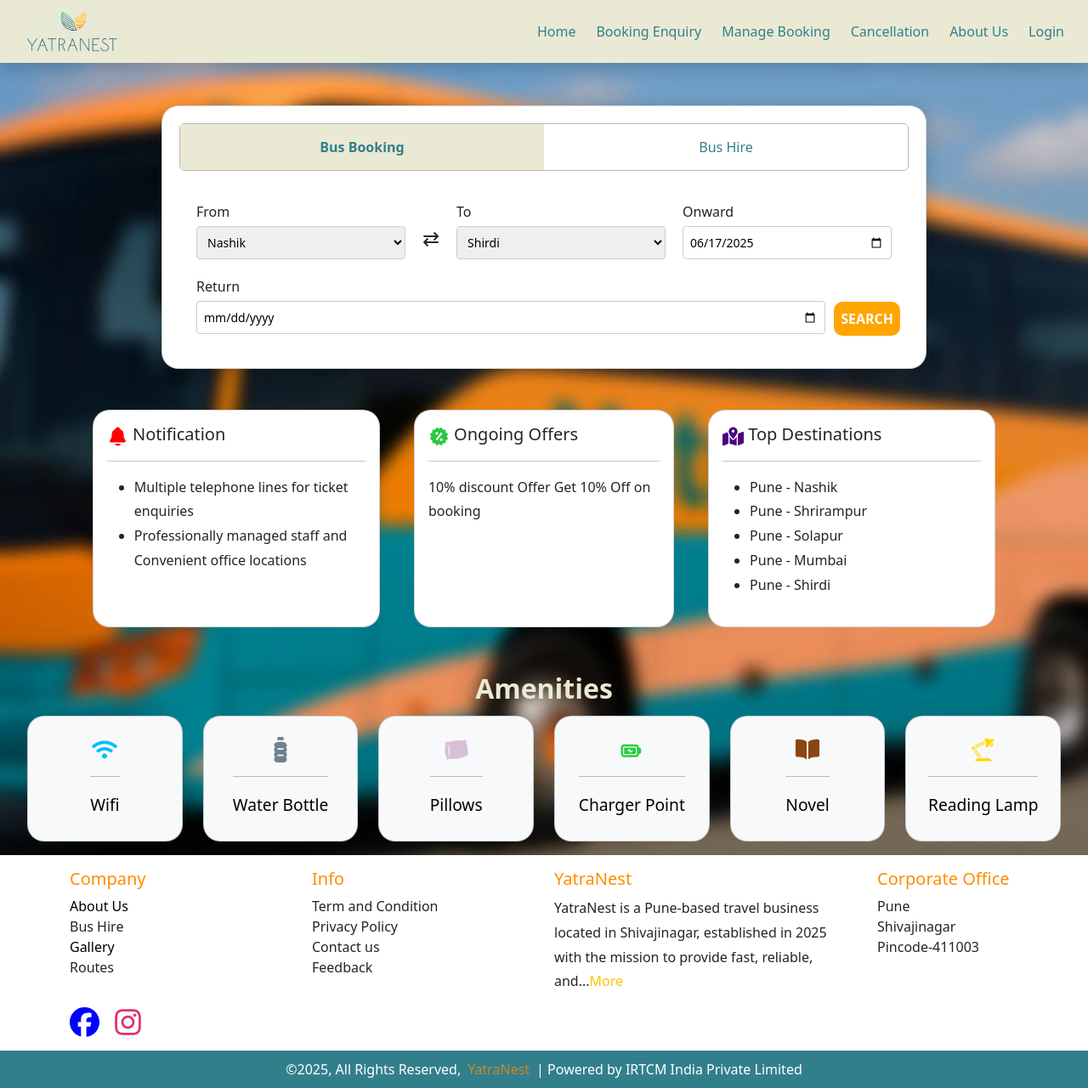
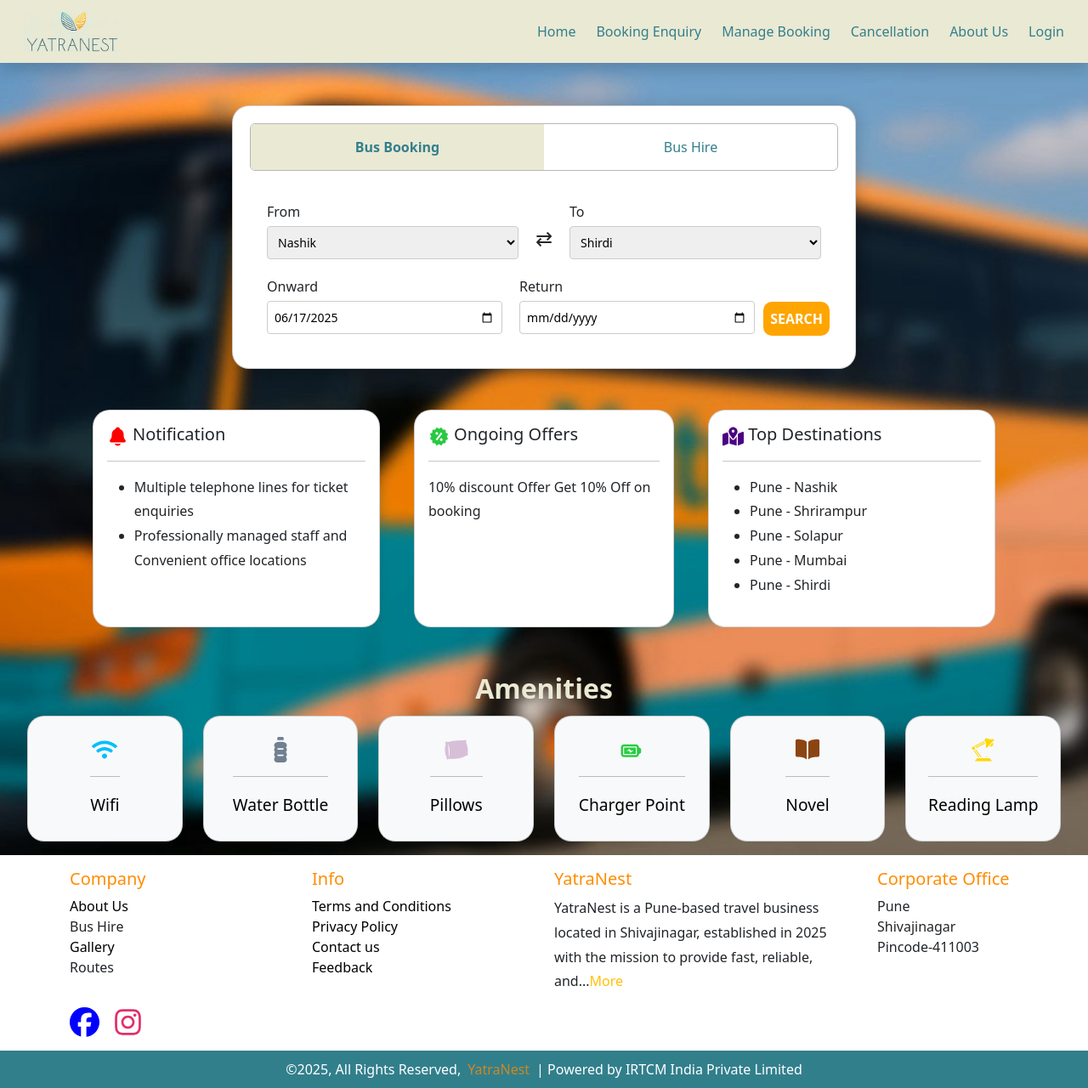
Before and after one commit to Kshitij-Shinde-dev/YatraNest, a React (Create React App) app: page / in a window 1280 px wide. Shown: the whole page at 85% size. Built offline with nearby package versions, Linux system fonts and the light colour scheme.

Commit message:
Home change

```diff
--- a/src/App.js
+++ b/src/App.js
@@ -2,7 +2,7 @@
 import './App.css';
 import 'bootstrap/dist/css/bootstrap.min.css';
 import Navigationheader from './components/navigationheader/Navigationheader';
-import { BrowserRouter as Router, Routes, Route, Link } from 'react-router-dom';
+import { BrowserRouter as Router, Routes, Route } from 'react-router-dom';
 import Homepage from './components/homepage/Homepage';
 import Aboutuspage from './components/aboutuspage/Aboutuspage';
 import Cancellationpage from './components/cancellationpage/Cancellationpage';
@@ -11,13 +11,17 @@ import Managebookingpage from './components/managebookingpage/Managebookingpage'
 import Loginpage from './components/loginpage/Loginpage';
 import Signup from './components/Signup/Signup';
 import Gallerypage from './components/gallery/Gallerypage';
-
+import Contactuspage from './components/contactuspage/Contactuspage';
+import Policypage from './components/policypage/Policypage';
+import Termpage from './components/termpage/Termpage';
+import Feedbackpage from './components/feedbackpage/Feedbackpage';
 
 function App() {
   return (
     <div>
+
+      <Router>
         <Navigationheader></Navigationheader>
-      <Router>
           <Routes>
             <Route path='/' element={<Homepage></Homepage>}></Route>
             <Route path='/Aboutuspage' element={<Aboutuspage></Aboutuspage>}></Route>
@@ -26,9 +30,14 @@ function App() {
             <Route path='/Managebookingpage' element={<Managebookingpage></Managebookingpage>}></Route>
             <Route path='/Loginpage' element={<Loginpage></Loginpage>}></Route>
             <Route path='/Signup' element={<Signup></Signup>}></Route>
-          <Route path='Gallerypage' element={<Gallerypage></Gallerypage>}></Route>
+            <Route path='/Gallerypage' element={<Gallerypage></Gallerypage>}></Route>
+            <Route path='/Contactuspage' element={<Contactuspage></Contactuspage>}></Route>
+            <Route path='/Policypage' element={<Policypage></Policypage>}></Route>
+            <Route path='/Termpage' element={<Termpage></Termpage>}></Route>
+            <Route path='/Feedbackpage' element={<Feedbackpage></Feedbackpage>}></Route>
           </Routes>
       </Router>
+
 
     </div>
   );
--- a/src/components/homepage/Homepage.css
+++ b/src/components/homepage/Homepage.css
@@ -99,7 +99,7 @@
 .card-booking{
     box-shadow: 0 4px 20px rgba(0, 0, 0, 0.2);
     border-radius: 20px;
-    width: 900px;
+    max-width: 900px;
     padding: 20px;
     background-color: white;
 }
@@ -119,7 +119,7 @@
     display: flex;
     align-items: center;
     justify-content: center;
-    max-width: 20rem;
+    min-width: 11rem;
     border-radius: 20px;
 }
 
--- a/src/components/homepage/Homepage.js
+++ b/src/components/homepage/Homepage.js
@@ -256,7 +256,6 @@ function Homepage() {
     </div>
     <Informationpage></Informationpage>
     </div>
-
   );
 }
 
--- a/src/components/informationpage/Informationpage.js
+++ b/src/components/informationpage/Informationpage.js
@@ -23,10 +23,10 @@ function Informationpage() {
           <Col  md={3}>
             <h5 className='info-head'>Info</h5>
             <ul  className='list-unstyled'>
-              <li>Term and Condition</li>
-              <li>Privacy Policy</li>
-              <li>Contact us</li>
-              <li>Feedback</li>
+              <li><Link to={'/Termpage'} className='text-decoration-none text-black'>Terms and Conditions</Link></li>
+              <li><Link to={'/Policypage'} className='text-decoration-none text-black'>Privacy Policy</Link></li>
+              <li><Link to={'/Contactuspage'} className='text-decoration-none text-black'>Contact us</Link></li>
+              <li><Link to={'/Feedbackpage'} className='text-decoration-none text-black'>Feedback</Link></li>
 
             </ul>
           </Col>
```
Lines whose indentation alone changed are shown as unchanged.
